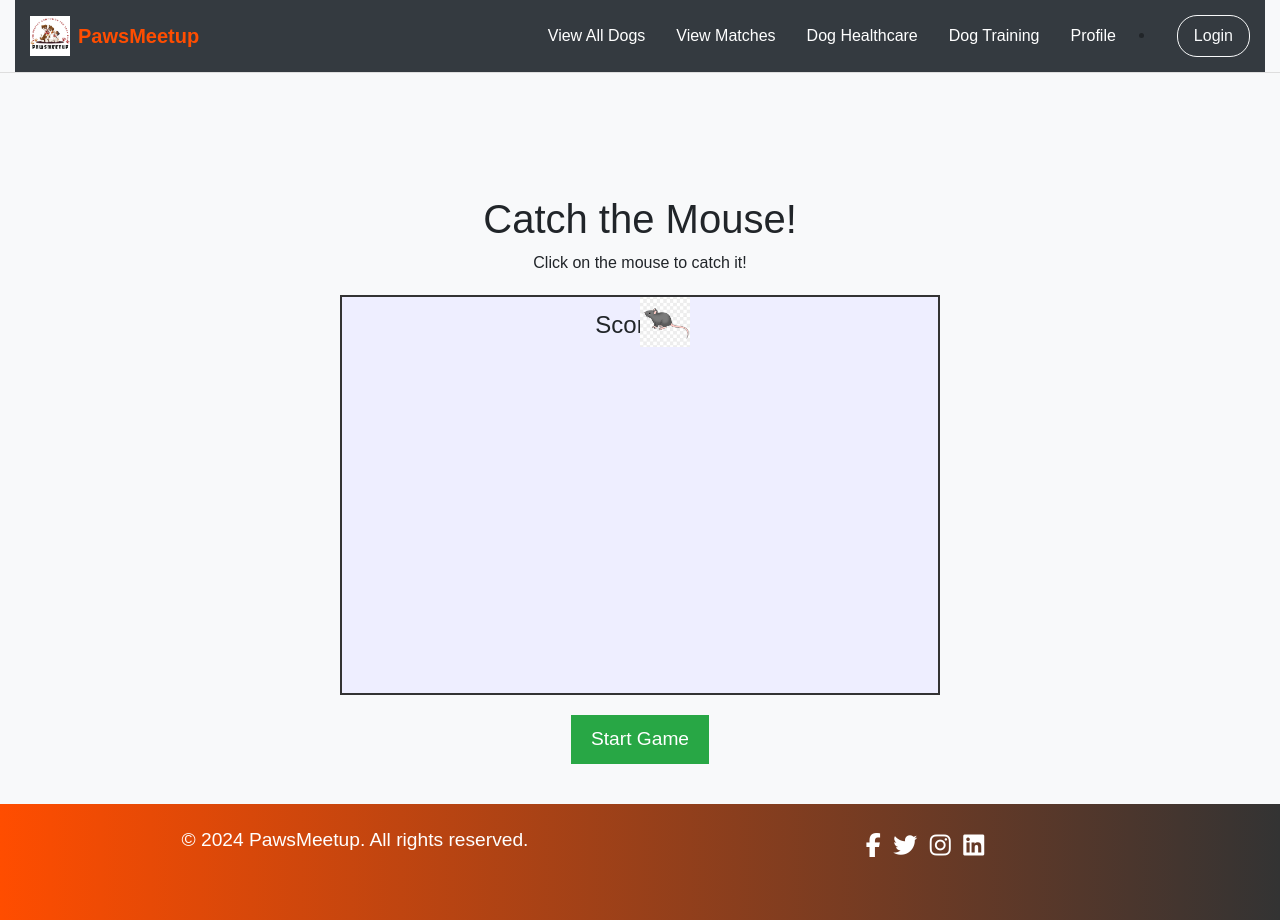
After one commit to ritika210502/PawsMeetup, a Django app: page /catch_mouse in a window 1280 px wide. The commit adds this page. Run offline with Django 4.2, Linux system fonts and the light colour scheme; some libraries are stand-ins or nearby versions.

Commit message:
redesgin haeder-footer and create catch_mouse game

```diff
--- a/dogs/templates/base.html
+++ b/dogs/templates/base.html
@@ -7,59 +7,95 @@
     {% load static %}
     <link rel="stylesheet" href="https://stackpath.bootstrapcdn.com/bootstrap/4.5.2/css/bootstrap.min.css">
     <link rel="stylesheet" href="{% static 'css/style.css' %}">
+    <link rel="stylesheet" href="https://cdnjs.cloudflare.com/ajax/libs/font-awesome/6.0.0-beta3/css/all.min.css">
 
     {% block extra_styles %}{% endblock %}
-
-
 </head>
 <body>
-    <nav class="navbar navbar-expand-lg navbar-dark bg-dark">
-        <a class="navbar-brand" href="{% url 'home' %}">PawsMeetup</a>
+
+    <!-- Header with Logo and Navigation -->
+    <header class="header">
+        <div class="container-fluid">
+            <nav class="navbar navbar-expand-lg navbar-light bg-light">
+                <a class="navbar-brand d-flex align-items-center" href="{% url 'home' %}">
+                    <img src="{% static 'images/logo1.png' %}" alt="PawsMeetup Logo1" class="logo">
+                    <span class="ml-2">PawsMeetup</span>
+                </a>
+
                 <button class="navbar-toggler" type="button" data-toggle="collapse" data-target="#navbarNav" aria-controls="navbarNav" aria-expanded="false" aria-label="Toggle navigation">
                     <span class="navbar-toggler-icon"></span>
                 </button>
-        <div class="collapse navbar-collapse" id="navbarNav">
+                <div class="collapse navbar-collapse justify-content-end" id="navbarNav">
                     <ul class="navbar-nav">
-                <li class="nav-item active">
+                        <li class="nav-item">
                             <a class="nav-link" href="{% url 'dog_list' %}">View All Dogs</a>
                         </li>
-
                         <li class="nav-item">
                             <a class="nav-link" href="{% url 'ai_match_dogs' %}">View Matches</a>
                         </li>
-
                         <li class="nav-item">
                             <a class="nav-link" href="{% url 'healthcare' %}">Dog Healthcare</a>
                         </li>
-
                         <li class="nav-item">
                             <a class="nav-link" href="{% url 'training' %}">Dog Training</a>
                         </li>
-
                         <li class="nav-item">
                             <a class="nav-link" href="{% url 'profile' %}">Profile</a>
                         </li>
+                    </ul>
+                    {% if user.is_authenticated %}
+                    <li class="nav-item">
+                        <a class="btn btn-outline-light ml-3" href="{% url 'logout' %}">Logout</a>
+                    </li>
+                {% else %}
+                    <li class="nav-item">
+                        <a class="btn btn-outline-light ml-3" href="{% url 'login' %}">Login</a>
+                    </li>
+                {% endif %}
 
-                <li class="nav-item">
-                    <a class="nav-link" href="{% url 'logout' %}">Logout</a>
-                </li>
-            </ul>
                 </div>
             </nav>
+        </div>
+    </header>
 
-    <div class="container-fluid mt-4">
+
+    <!-- Main Content -->
+    <div class="container-fluid mt-5 pt-4 main-container">
         {% block content %}
         {% endblock %}
     </div>
 
+    <!-- Footer -->
+    <footer class="footer bg-dark text-white py-4">
+        <div class="container text-center">
+            <div class="row">
+                <div class="col-md-6 mb-3">
+                    <h5>&copy; 2024 PawsMeetup. All rights reserved.</h5>
+                </div>
+                <div class="col-md-6 mb-3">
+                    <ul class="list-inline">
+                        <li class="list-inline-item">
+                            <a href="#" class="text-white"><i class="fab fa-facebook-f"></i></a>
+                        </li>
+                        <li class="list-inline-item">
+                            <a href="#" class="text-white"><i class="fab fa-twitter"></i></a>
+                        </li>
+                        <li class="list-inline-item">
+                            <a href="#" class="text-white"><i class="fab fa-instagram"></i></a>
+                        </li>
+                        <li class="list-inline-item">
+                            <a href="#" class="text-white"><i class="fab fa-linkedin"></i></a>
+                        </li>
+                    </ul>
+                </div>
+            </div>
+        </div>
+    </footer>
+
+    <!-- Scripts -->
     <script src="https://code.jquery.com/jquery-3.5.1.slim.min.js"></script>
     <script src="https://cdn.jsdelivr.net/npm/@popperjs/core@2.9.3/dist/umd/popper.min.js"></script>
     <script src="https://stackpath.bootstrapcdn.com/bootstrap/4.5.2/js/bootstrap.min.js"></script>
-    <script src="{% static 'js/scripts.js' %}"></script>
+    <script src="https://kit.fontawesome.com/a076d05399.js" crossorigin="anonymous"></script>
 </body>
-<footer class="footer bg-dark text-white mt-5 py-3">
-    <div class="container text-center">
-        <p>&copy; 2024 PawsMeetup. All rights reserved.</p>
-    </div>
-</footer>
 </html>
--- /dev/null
+++ b/dogs/templates/games/catch_mouse.html
@@ -0,0 +1,26 @@
+{% extends 'base.html' %}
+{% load static %}
+
+{% block title %}Catch the Mouse Game{% endblock %}
+
+{% block extra_styles %}
+<link rel="stylesheet" href="{% static 'css/catch_mouse.css' %}">
+{% endblock %}
+
+{% block content %}
+<div class="game-container">
+    <h1>Catch the Mouse!</h1>
+    <p>Click on the mouse to catch it!</p>
+
+    <div id="game-area">
+        <img id="mouse" src="{% static 'images/mouse.png' %}" alt="Mouse">
+        <div id="score">Score: 0</div>
+    </div>
+
+    <button id="start-button">Start Game</button>
+</div>
+{% endblock %}
+
+{% block extra_scripts %}
+<script src="{% static 'js/catch_mouse.js' %}"></script>
+{% endblock %}
--- a/dogs/templates/registration/login.html
+++ b/dogs/templates/registration/login.html
@@ -44,9 +44,7 @@
                     <div class="text-center mt-3">
                         <a href="{% url 'register' %}">Don't have an account? Register</a>
                     </div>
-                    <div class="text-center mt-3">
-                        <a href="{% url 'password' %}">Forget Password?</a>
-                    </div>
+
                 </div>
             </div>
         </div>
--- a/dogs/urls.py
+++ b/dogs/urls.py
@@ -9,11 +9,11 @@ urlpatterns = [
     path('training',views.training,name="training"),
     path('add/',views.add_dog,name='add_dog'),
     path('dog_list/',views.dog_list,name='dog_list'),
-    path('password/', views.password, name='password'),
     path('ai-match_dogs/', views.ai_match_dogs, name='ai_match_dogs'),
     path('edit_dog/<int:dog_id>/',views.edit_dog,name='edit_dog'),
     path('delete_dog/<int:dog_id>/',views.delete_dog,name='delete_dog'),
     path('dogs/profile/<int:id>/', views.view_dog_profile, name='view_dog_profile'),
+    path('catch_mouse',views.catch_mouse,name='catch_mouse'),
 
     #  path('ai-match/<int:dog_id>/', views.ai_match_dogs, name='ai_match_dogs'),
 ]
--- a/dogs/views.py
+++ b/dogs/views.py
@@ -12,9 +12,6 @@ from .forms import CustomUserCreationForm
 
 def home(request):
     return render(request, 'home.html')
-
-def password(request):
-    return render(request,'registration/password_reset_form.html')
 
 # Create your views here.
 def register(request):
@@ -170,3 +167,6 @@ def healthcare(request):
 
 def training(request):
     return render(request,'dogs/training.html')
+
+def catch_mouse(request):
+    return render(request,'games/catch_mouse.html')
--- /dev/null
+++ b/static/css/catch_mouse.css
@@ -0,0 +1,44 @@
+
+body {
+    font-family: 'Arial', sans-serif;
+    background-color: #f8f9fa;
+}
+
+.game-container {
+    text-align: center;
+    margin-top: 50px;
+}
+
+#game-area {
+    width: 600px;
+    height: 400px;
+    margin: 20px auto;
+    position: relative;
+    border: 2px solid #333;
+    background-color: #eef;
+}
+
+#mouse {
+    position: absolute;
+    width: 50px;
+    height: 50px;
+    cursor: pointer;
+}
+
+#score {
+    margin-top: 10px;
+    font-size: 1.5em;
+}
+
+#start-button {
+    padding: 10px 20px;
+    font-size: 1.2em;
+    background-color: #28a745;
+    color: white;
+    border: none;
+    cursor: pointer;
+}
+
+#start-button:hover {
+    background-color: #218838;
+}
--- a/static/css/style.css
+++ b/static/css/style.css
@@ -1,7 +1,137 @@
+/* Main Container */
 .main-container {
     background-size: cover;
     background-position: center;
-    padding: 20px;
-    margin: 20px;
-    align-content: center;
+    padding: 40px;
+    margin-top: 80px; /* Adjusted margin for header overlap */
 }
+
+/* Header and Navbar */
+.header {
+    background-color: #f8f9fa;
+    border-bottom: 1px solid #dedede;
+}
+
+.navbar {
+    background-color: #343a40 !important; /* Darker shade of background */
+    padding: 15px;
+}
+
+.navbar .nav-link {
+    color: #fff !important; /* White color for the nav links */
+    font-size: 1rem; /* Adjust the font size */
+}
+
+.navbar .nav-link:hover {
+    color: #ff4d00 !important; /* Orange color on hover */
+}
+
+.navbar .navbar-brand span {
+    color: #ff4d00; /* Branding text in orange */
+    font-size: 1.25rem; /* Slightly larger font size for branding */
+    font-weight: bold;
+}
+
+/* Force the logo size */
+.navbar-brand .logo {
+    height: 40px !important; /* Enforce logo height */
+    width: auto; /* Maintain aspect ratio */
+    max-height: 40px; /* Ensure it doesn't exceed this height */
+}
+
+/* Ensure no padding or margin is causing overflow */
+.navbar-brand {
+    display: flex;
+    align-items: center;
+    padding: 0;
+    margin: 0;
+}
+
+/* Navbar Nav Links */
+.navbar-nav .nav-link {
+    font-size: 1rem;
+    font-weight: 500;
+    color: #fff; /* Ensure the color is white */
+    margin-right: 15px;
+    transition: color 0.3s;
+}
+
+.navbar-nav .nav-link:hover {
+    color: #ff4d00; /* Hover effect */
+}
+
+/* Button Styling */
+.btn-primary {
+    background-color: #ff4d00;
+    border: none;
+    font-weight: bold;
+    padding: 8px 16px;
+    transition: background-color 0.3s ease;
+}
+
+.btn-primary:hover {
+    background-color: #e04300; /* Darker hover effect */
+}
+
+/* Button for Login/Logout */
+.navbar .btn-outline-light {
+    font-size: 1rem;
+    padding: 0.5rem 1rem;
+    border-radius: 20px;
+    transition: background-color 0.3s ease;
+}
+
+.navbar .btn-outline-light:hover {
+    background-color: #ff4d00;
+    border-color: #ff4d00;
+}
+
+/* Footer Styles */
+.footer {
+    background: linear-gradient(to right, #ff4d00, #333); /* Gradient background */
+    color: white;
+}
+
+.footer h5 {
+    font-size: 1.2rem;
+    margin-bottom: 1rem;
+}
+
+.footer ul {
+    padding-left: 0;
+    list-style: none;
+}
+
+.footer ul li a {
+    color: white;
+    font-size: 1.5rem;
+    transition: color 0.3s;
+}
+
+.footer ul li a:hover {
+    color: #ff4d00;
+}
+
+.footer .fab {
+    font-size: 1.5rem;
+    transition: color 0.3s ease;
+}
+
+.footer .fab:hover {
+    color: #ff4d00;
+}
+
+/* Responsive Adjustments */
+@media (max-width: 768px) {
+    .navbar-brand {
+        font-size: 1.2rem;
+    }
+
+    .navbar-nav .nav-link {
+        font-size: 0.9rem;
+    }
+
+    .btn-primary {
+        padding: 7px 14px;
+    }
+}
```
Also changed, not shown: dogs/templates/registration/password_reset_form.html (deleted, +0 -12 lines), static/js/catch_mouse.js (added, +42 -0 lines), static/js/script.js (deleted, +0 -63 lines), static/images/mouse.png (added). Lines whose indentation alone changed are shown as unchanged.
